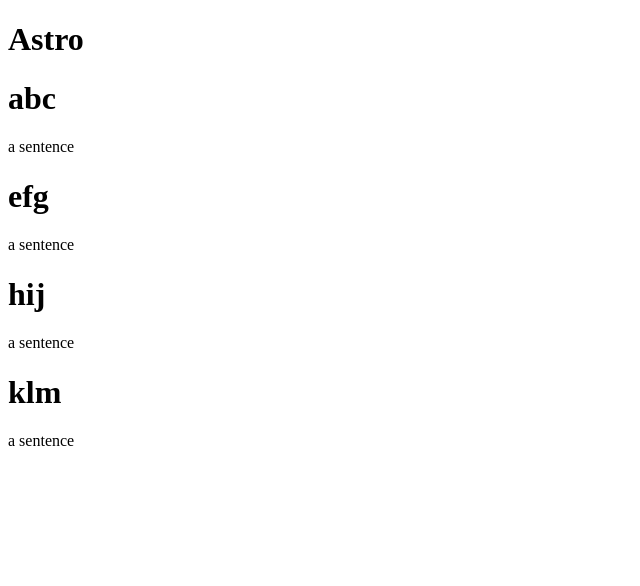
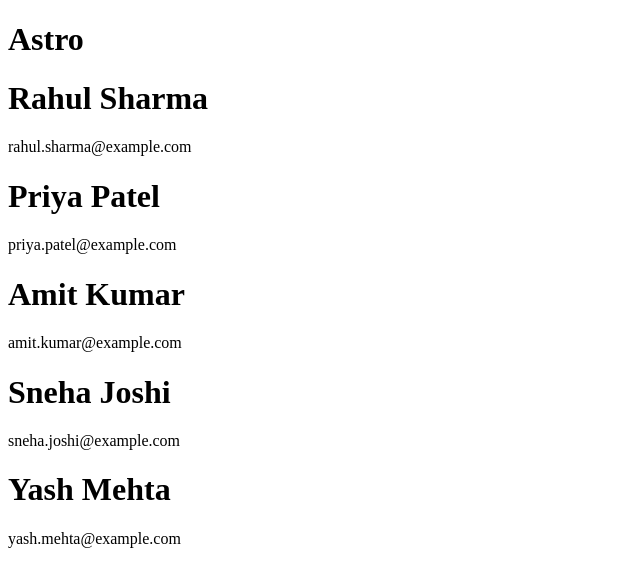
Before and after one commit to Yadnesh-Ranshevare/express-backend, an Astro site in the folder basics/astro/: page / in a window 1280 px wide. Shown: the whole page, without its empty margins (0-640 px from the left). Built offline with nearby package versions, Linux system fonts and the light colour scheme; Astro itself is replaced by a stand-in of ours.

Commit message:
learn about how to type safe the props in astro components

```diff
--- /dev/null
+++ b/basics/astro/src/components/userCard.astro
@@ -0,0 +1,14 @@
+---
+interface Props {
+    user: {
+        name: string;
+        email: string;
+    };
+}
+const { user } = Astro.props;
+---
+
+<div>
+    <h1>{user.name}</h1>
+    <p>{user.email}</p>
+</div>
--- a/basics/astro/src/pages/index.astro
+++ b/basics/astro/src/pages/index.astro
@@ -1,7 +1,16 @@
 ---
+import UserCard from "../components/userCard.astro"
+
+
 const name = "Astro";
 console.log(name + "from front matter");
-const user = ["abc", "efg", "hij", "klm"];
+const users = [
+  { name: "Rahul Sharma", email: "rahul.sharma@example.com" },
+  { name: "Priya Patel", email: "priya.patel@example.com" },
+  { name: "Amit Kumar", email: "amit.kumar@example.com" },
+  { name: "Sneha Joshi", email: "sneha.joshi@example.com" },
+  { name: "Yash Mehta", email: "yash.mehta@example.com" }
+];
 ---
 
 <html lang="en">
@@ -16,10 +25,7 @@
     <body>
         <h1>{name}</h1>
         <div>
-            {user.map((user) =>
-                <h1>{user}</h1>
-                <p>a sentence</p>
-            )}
+            {users.map((user) => <UserCard user={user} />)}
         </div>
     </body>
 </html>
```
Also changed, not shown: basics/astro/readme.md.
